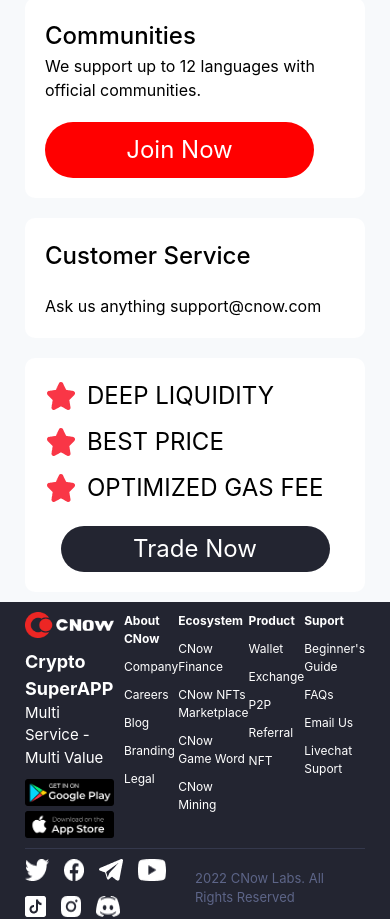
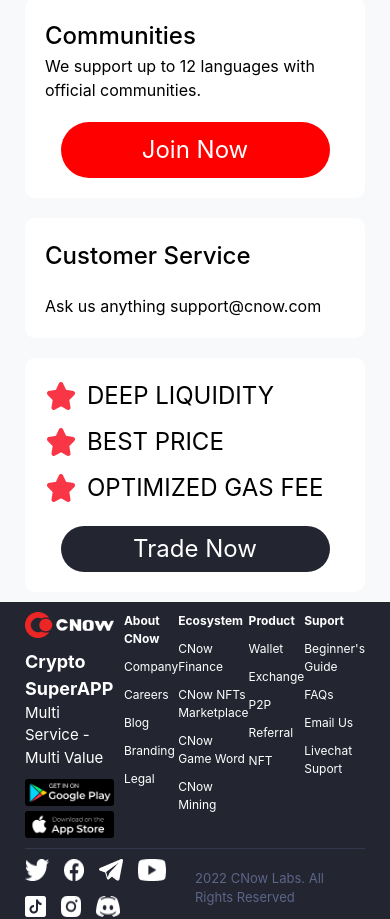
Before and after one commit to Bacchern/CNow-bac-chem, a React (Vite) app: page / in a window 390 px wide. Shown: the part 4400-5319 px from the top of the page. Built offline with nearby package versions, Linux system fonts and the light colour scheme.

Commit message:
Update style.scss

```diff
--- a/src/Home/Communities/style.scss
+++ b/src/Home/Communities/style.scss
@@ -41,6 +41,9 @@
                         justify-content: center;
                         color: white;
                         font-size: 24px;
+                        @media (max-width:778px) {
+                            margin: auto;
+                        }
                     }
                 }
                 .Support{
```
